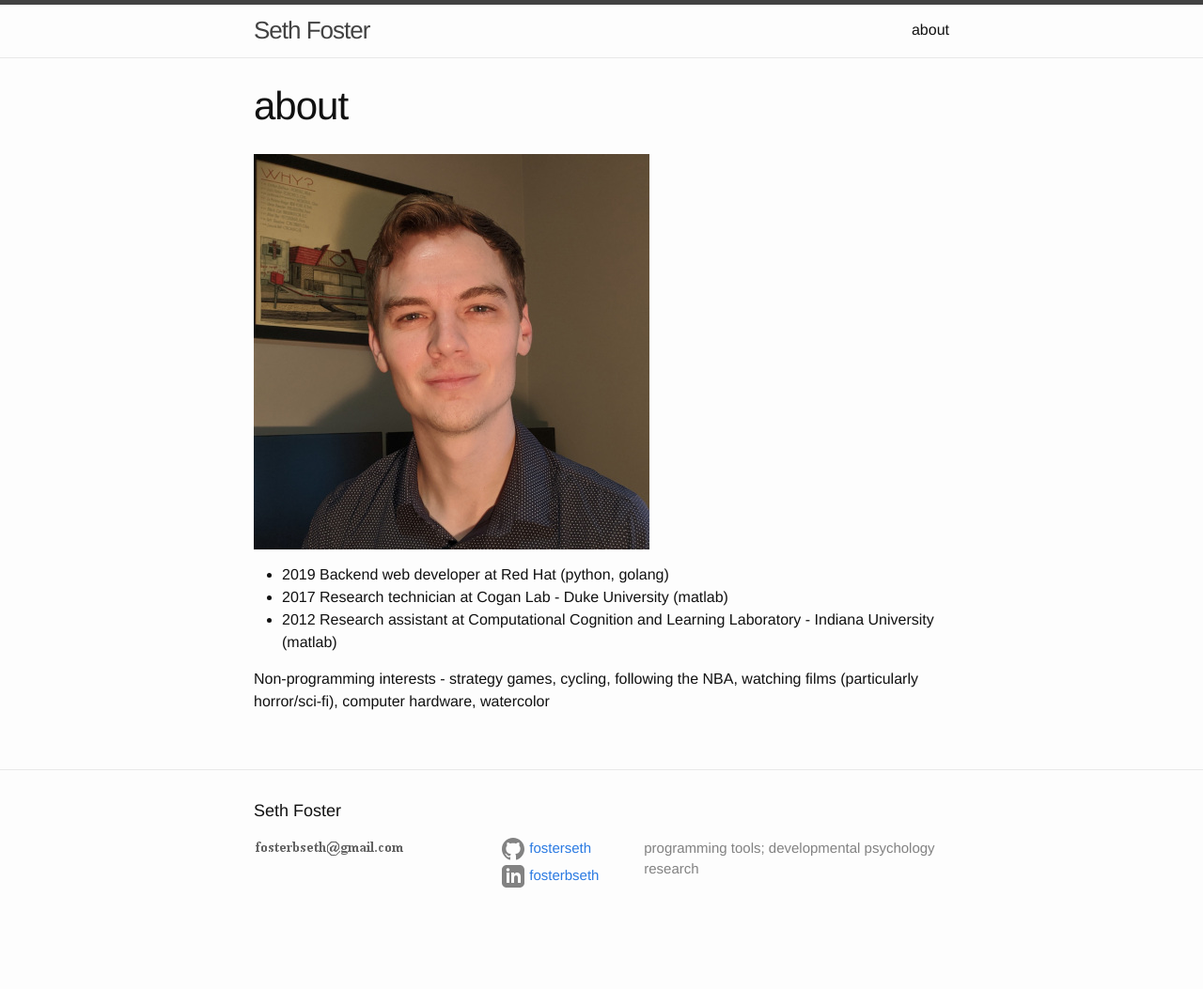
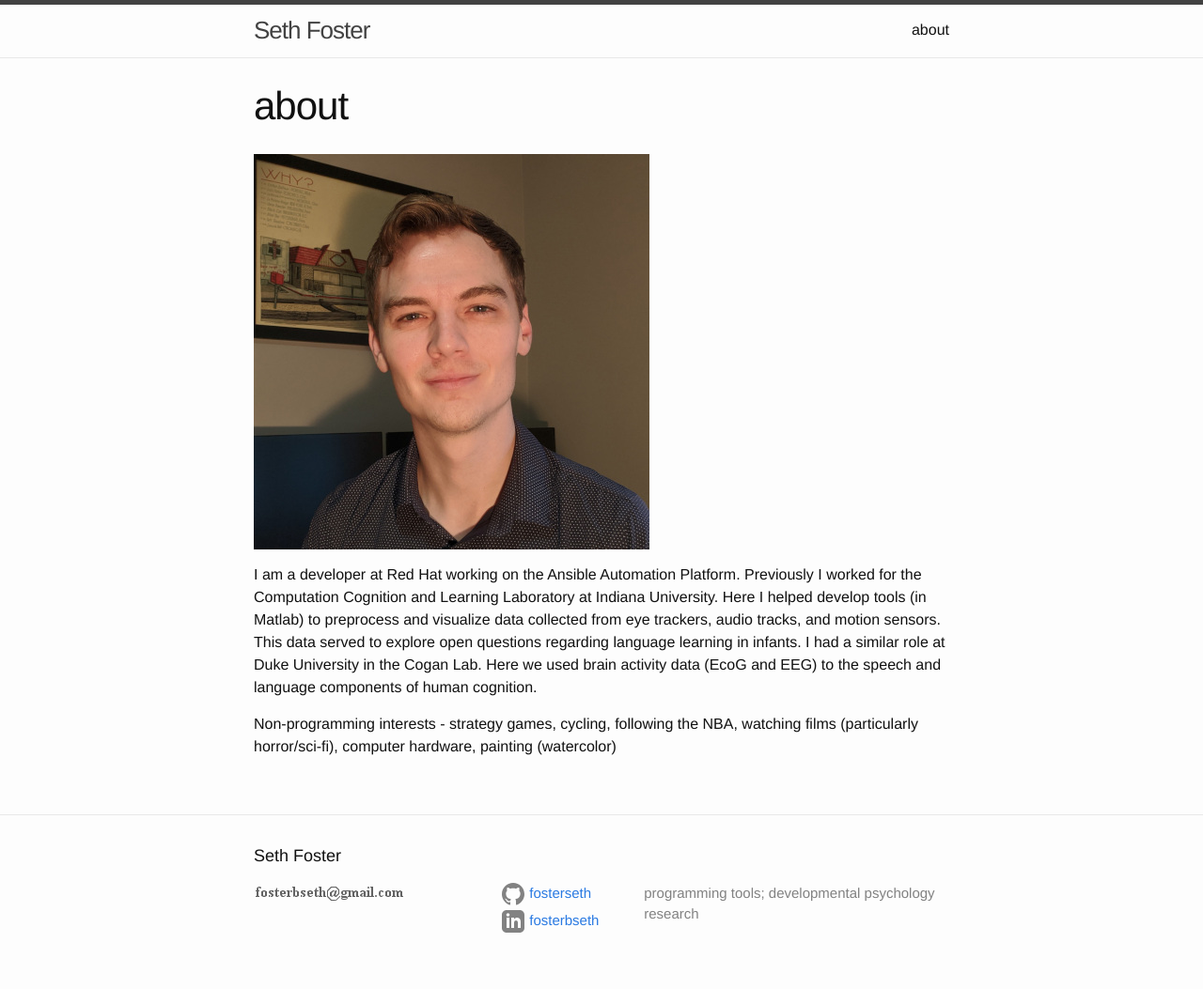
Before and after one commit to fosterseth/fosterseth.github.io, a Jekyll site: the page built from about.md, in a window 1280 px wide. Shown: the whole page at 94% size. Built offline with Jekyll 4.4.1, drawn with Linux system fonts in a browser that asks for light colours; before the commit the page ends 1005 px from its top, so only the background shows below that.

Commit message:
Update about.md

```diff
--- a/about.md
+++ b/about.md
@@ -6,8 +6,6 @@ permalink: /about/
 
 ![image of self]({{ site.url }}/assets/self1.jpg)
 
-* 2019 Backend web developer at Red Hat (python, golang)
-* 2017 Research technician at Cogan Lab - Duke University (matlab)
-* 2012 Research assistant at Computational Cognition and Learning Laboratory - Indiana University (matlab)
+I am a developer at Red Hat working on the Ansible Automation Platform. Previously I worked for the Computation Cognition and Learning Laboratory at Indiana University. Here I helped develop tools (in Matlab) to preprocess and visualize data collected from eye trackers, audio tracks, and motion sensors. This data served to explore open questions regarding language learning in infants. I had a similar role at Duke University in the Cogan Lab. Here we used brain activity data (EcoG and EEG) to the speech and language components of human cognition.
 
-Non-programming interests - strategy games, cycling, following the NBA, watching films (particularly horror/sci-fi), computer hardware, watercolor
+Non-programming interests - strategy games, cycling, following the NBA, watching films (particularly horror/sci-fi), computer hardware, painting (watercolor)
```
